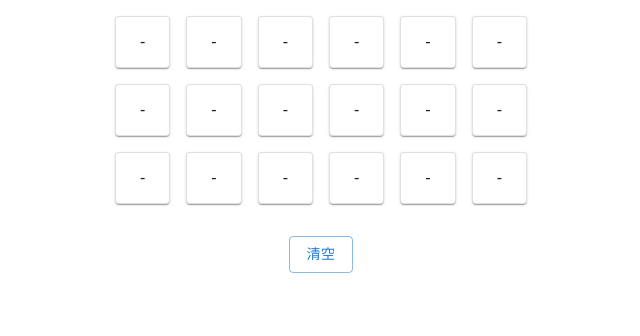
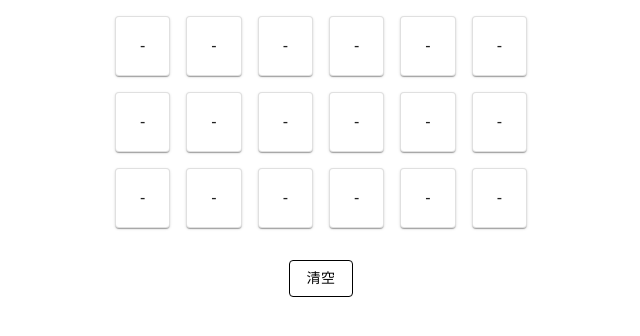
Before and after one commit to fredFung9527/dave-game-1, a Next.js app: page / in a window 1280 px wide. Shown: the top 336 px of the page, without its empty margins (319-959 px from the left). Built offline with nearby package versions, Linux system fonts and the light colour scheme; what @mui/material-nextjs would draw is missing.

Commit message:
MatrixPosition

```diff
--- a/components/MatrixPosition.tsx
+++ b/components/MatrixPosition.tsx
@@ -11,8 +11,8 @@ export default function MatrixPosition({ position }: { position: MatrixPositionN
   const [anchorEl, setAnchorEl] = useState<HTMLDivElement | null>(null)
 
   const value = matrixData[position]
-  function onCardNameClick(value: CardName) {
-    onCardNameChange(position, value)
+  function onCardNameClick(cardName: CardName) {
+    onCardNameChange(position, cardName === value ? null : cardName)
     setAnchorEl(null)
   }
 
@@ -20,9 +20,9 @@ export default function MatrixPosition({ position }: { position: MatrixPositionN
     <>
       <Card
         sx={{
+          minHeight: 60,
           border: '1px solid',
           borderColor: 'divider',
-          p: 2,
           cursor: 'pointer',
           display: 'flex', justifyContent: 'center', alignItems: 'center'
         }}
@@ -34,7 +34,7 @@ export default function MatrixPosition({ position }: { position: MatrixPositionN
       {Boolean(anchorEl) && (
         <Menu anchorEl={anchorEl} open onClose={() => setAnchorEl(null)}>
           {CardNameOptions.map((option) => (
-            <MenuItem key={option} onClick={() => onCardNameClick(option)}>
+            <MenuItem key={option} onClick={() => onCardNameClick(option)} selected={value === option}>
               {option}
             </MenuItem>
           ))}
--- a/components/ResetButton.tsx
+++ b/components/ResetButton.tsx
@@ -8,7 +8,7 @@ export default function ResetButton() {
 
   return (
     <Box sx={{ display: 'flex', justifyContent: 'center', mt: 4 }}>
-      <Button variant='outlined' color='primary' onClick={resetMatrixData}>
+      <Button variant='outlined' color='inherit' onClick={resetMatrixData}>
         清空
       </Button>
     </Box>
```
